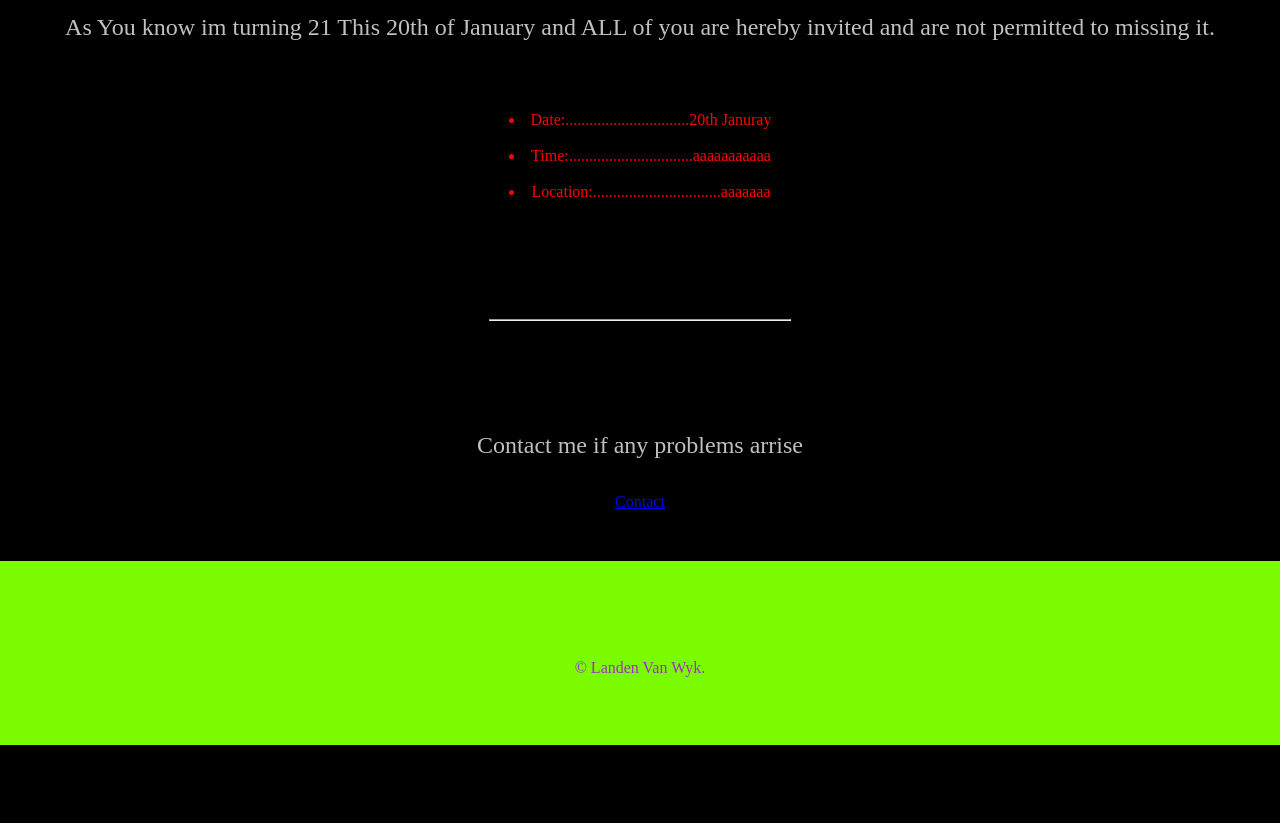
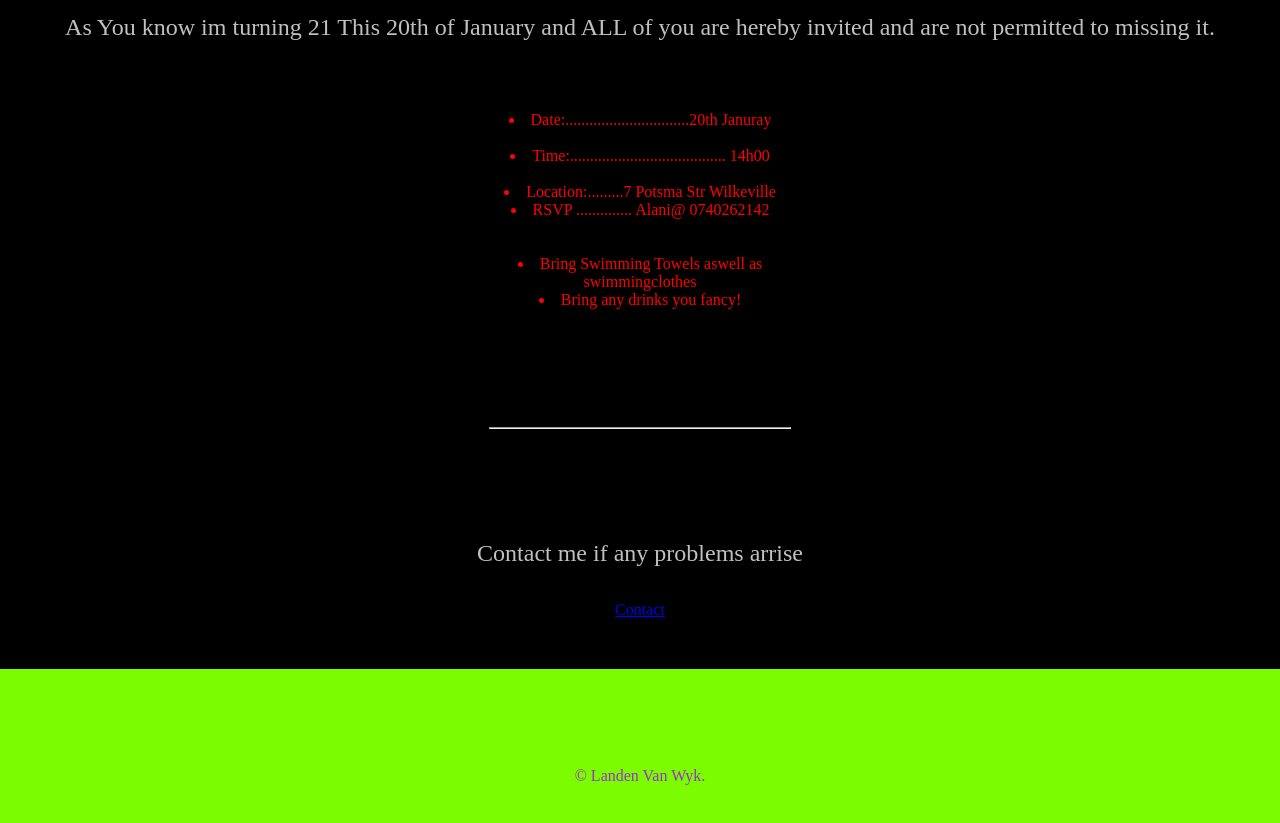
Before and after one commit to LiquoWolf1/Birthday-invite, a plain HTML site: page index.html in a window 1280 px wide. Shown: the part 1193-2016 px from the top of the page. Before the commit the page ends 1938 px from the top, so only its background shows below. Drawn offline with Linux system fonts and the light colour scheme.

Commit message:
Add files via upload

```diff
--- a/index.html
+++ b/index.html
@@ -32,8 +32,13 @@
               <br />
               <br />
                 <li>Date:...............................20th Januray</li> <br>
-                <li>Time:...............................aaaaaaaaaaa</li>   <br>
-                <li>Location:................................aaaaaaa</li>
+                <li>Time:....................................... 14h00</li>   <br>
+                <li>Location:.........7 Potsma Str Wilkeville</li>
+                <li>RSVP .............. Alani@ 0740262142</li>
+                <br />
+                <br />
+                <li>Bring Swimming Towels aswell as <br />swimmingclothes</li>
+                <li>Bring any drinks you fancy!</li>
                </div>
             </div>
          <br />
```
